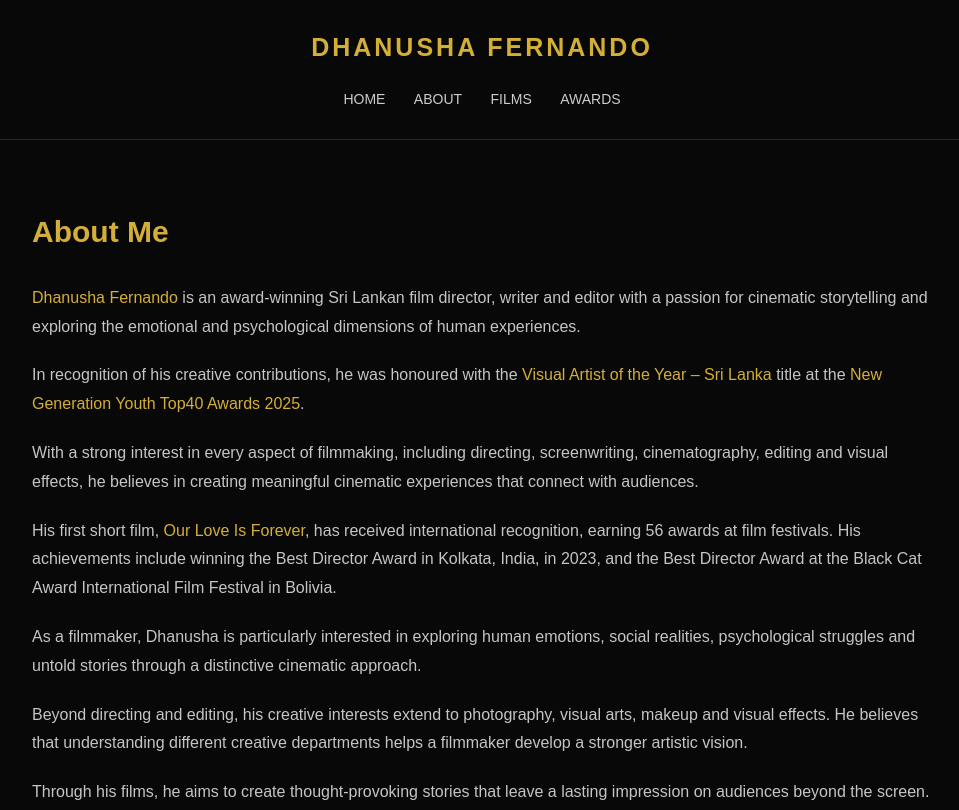
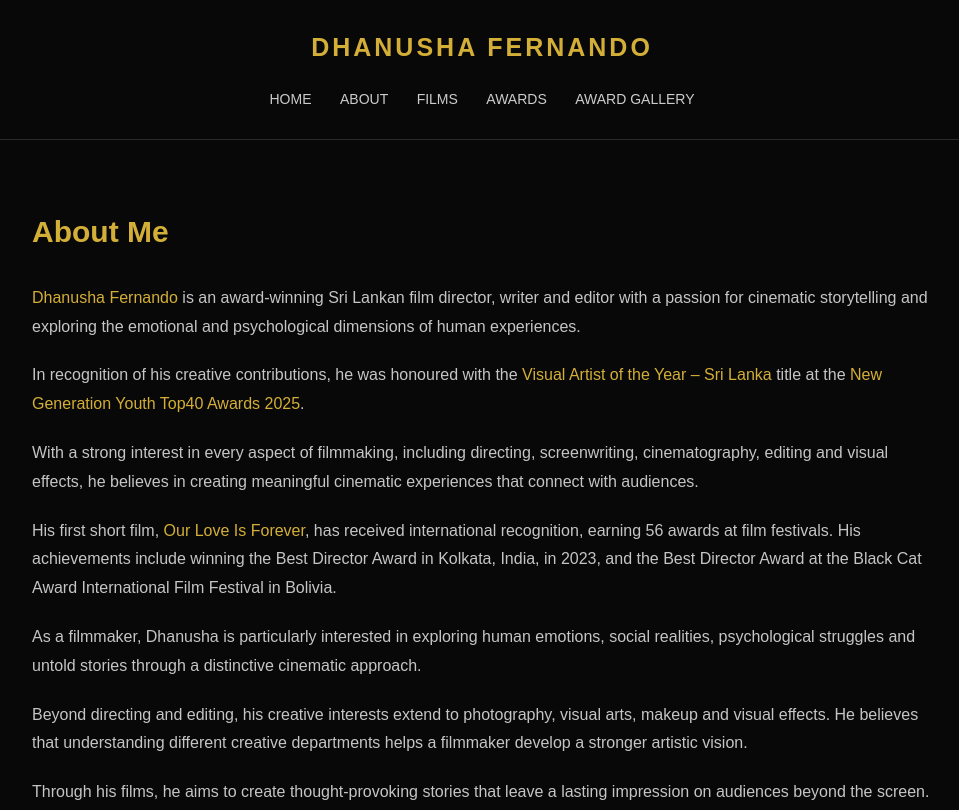
Before and after one commit to dhanushafernando/dhanushafernando.github.io, a plain HTML site: page about.html in a window 1280 px wide. Shown: the top 810 px of the page, without its empty margins (158-1117 px from the left). Drawn offline with Linux system fonts and the light colour scheme.

Commit message:
Update about.html

```diff
--- a/about.html
+++ b/about.html
@@ -109,6 +109,7 @@ footer {
         <a href="about.html">ABOUT</a>
         <a href="filmography.html">FILMS</a>
         <a href="awards.html">AWARDS</a>
+        <a href="gallery.html">AWARD GALLERY</a>
     </nav>
 </header><main class="container"><h2>About Me</h2>
 
```
